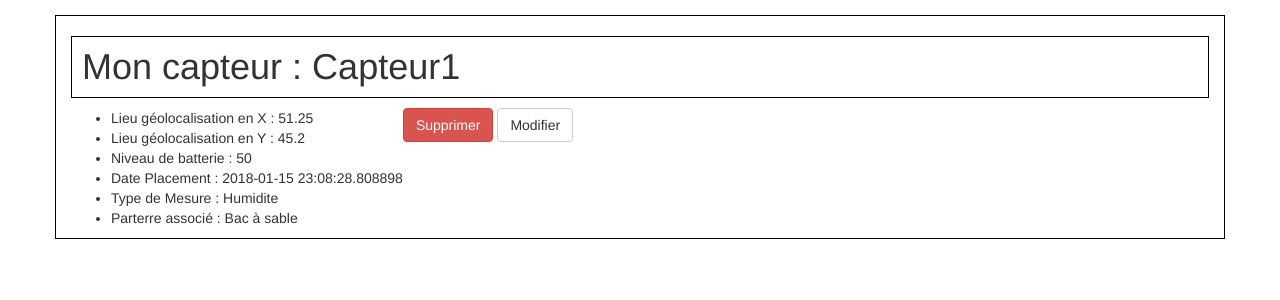
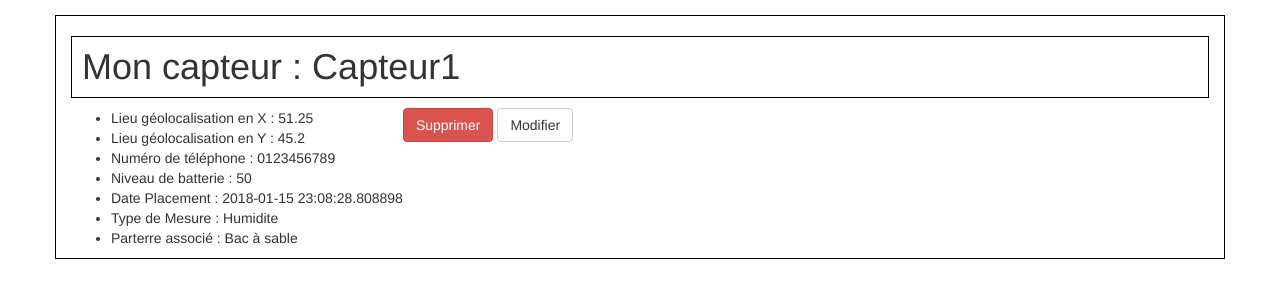
Before and after one commit to JoshVanoz/ProjetCapteurs, a Flask app: page /Capteur/info/1 in a window 1280 px wide. Shown: the part 55-355 px from the top of the page. Run offline with Flask 2, Linux system fonts and the light colour scheme; data comes from the database, SQL or seed files in the repository; both versions use the stored data as it was after the commit; some libraries are stand-ins or nearby versions.

Commit message:
affichage du numTel dans les infos d'un capteur

```diff
--- a/NotreApli/Web/Apply/templates/capteur-info.html
+++ b/NotreApli/Web/Apply/templates/capteur-info.html
@@ -6,6 +6,7 @@
   <ul>
     <li>Lieu géolocalisation en X : {{ capteur.get_coordonnees()[0] }} </li>
     <li>Lieu géolocalisation en Y : {{ capteur.get_coordonnees()[1] }} </li>
+    <li>Numéro de téléphone : {{ capteur.get_phoneNumber() }}
     <li>Niveau de batterie : {{ capteur.get_lvlBattery() }} </li>
     <li>Date Placement : {{ capteur.get_date() }} </li>
     <li>Type de Mesure : {{ mesure.get_name() }} </li>
```
Also changed, not shown: NotreApli/Web/tuto.db.
